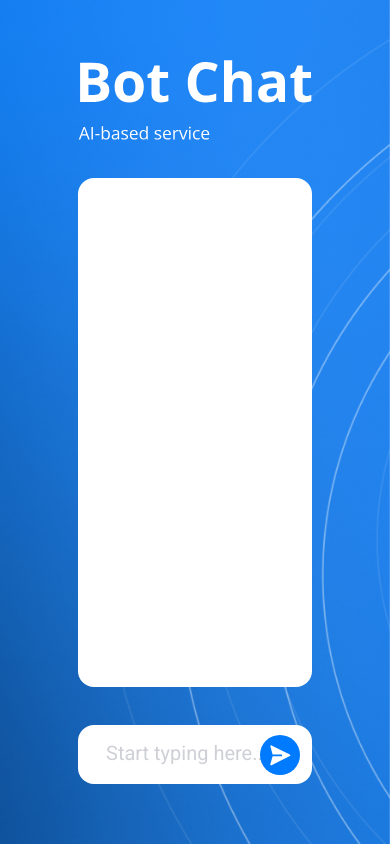
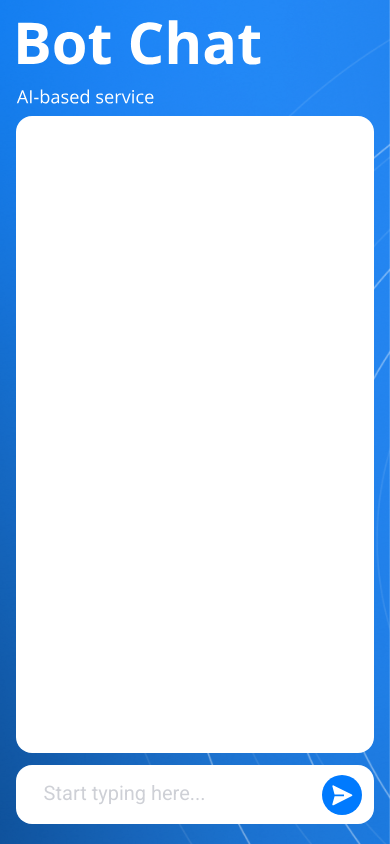
Before and after one commit to aver77/hashbon-task, a React (Vite) app: page / in a window 390 px wide. Built offline with nearby package versions, Linux system fonts and the light colour scheme.

Commit message:
:art: added media queries for mobile support

```diff
--- a/src/modules/chatModule/components/chatInput/styles.module.scss
+++ b/src/modules/chatModule/components/chatInput/styles.module.scss
@@ -1,8 +1,11 @@
 @import "src/shared/styles/vars";
 
 .container {
-  padding-bottom: 60px;
+  padding-bottom: $pDesktop;
   position: relative;
+  @media screen and (max-width: $dimensionMob) {
+    padding-bottom: $pMobile;
+  }
 }
 
 .input {
--- a/src/modules/chatModule/components/chatWindow/message/botMessage/styles.module.scss
+++ b/src/modules/chatModule/components/chatWindow/message/botMessage/styles.module.scss
@@ -7,4 +7,7 @@
   background: $cLightBlue;
   color: black;
   word-break: break-word;
+  @media screen and (max-width: $dimensionMob) {
+    padding: 8px 12px;
+  }
 }
--- a/src/modules/chatModule/components/chatWindow/message/myMessage/styles.module.scss
+++ b/src/modules/chatModule/components/chatWindow/message/myMessage/styles.module.scss
@@ -7,6 +7,9 @@
   background: $cDarkBlue;
   color: white;
   word-break: break-word;
+  @media screen and (max-width: $dimensionMob) {
+    padding: 8px 12px;
+  }
 }
 
 .circle {
--- a/src/modules/chatModule/components/chatWindow/message/styles.module.scss
+++ b/src/modules/chatModule/components/chatWindow/message/styles.module.scss
@@ -21,4 +21,9 @@
   &.my {
     flex-direction: row;
   }
+
+  @media screen and (max-width: $dimensionMob) {
+    gap: 6px;
+    max-width: 80%;
+  }
 }
--- a/src/modules/chatModule/components/chatWindow/styles.module.scss
+++ b/src/modules/chatModule/components/chatWindow/styles.module.scss
@@ -7,6 +7,9 @@
   background: white;
   border-radius: $brDefault;
   padding: 36px 20px;
+  @media screen and (max-width: $dimensionMob) {
+    padding: 12px 8px;
+  }
 }
 
 .innerContainer {
@@ -14,4 +17,7 @@
   flex-direction: column;
   justify-content: flex-end;
   gap: 17px;
+  @media screen and (max-width: $dimensionMob) {
+    gap: 7px;
+  }
 }
--- a/src/modules/chatModule/styles.module.scss
+++ b/src/modules/chatModule/styles.module.scss
@@ -1,3 +1,5 @@
+@import "src/shared/styles/vars";
+
 .container {
   height: 100%;
   padding: 0 20%;
@@ -5,4 +7,8 @@
   justify-content: flex-start;
   flex-direction: column;
   gap: 38px;
+  @media screen and (max-width: $dimensionMob) {
+    gap: 12px;
+    padding: 0 4%;
+  }
 }
--- a/src/shared/components/header/styles.module.scss
+++ b/src/shared/components/header/styles.module.scss
@@ -1,5 +1,8 @@
 @import "src/shared/styles/vars";
 
 .container {
-  padding-top: 60px;
+  padding-top: $pDesktop;
+  @media screen and (max-width: $dimensionMob) {
+    padding-top: $pMobile;
+  }
 }
--- a/src/shared/styles/vars.scss
+++ b/src/shared/styles/vars.scss
@@ -16,3 +16,9 @@ $bgDisabled: #ccc;
 //radius
 $brDefault: 16px;
 $brCircled: 28px;
+
+//media-queries
+$dimensionMob: 900px;
+
+$pDesktop: 60px;
+$pMobile: 20px;
```
